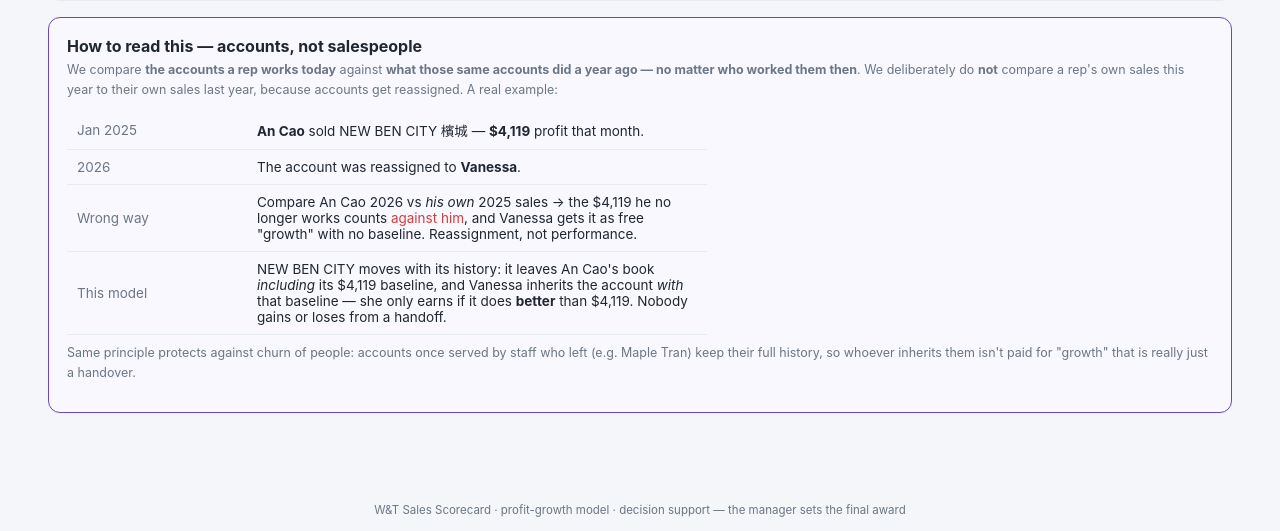
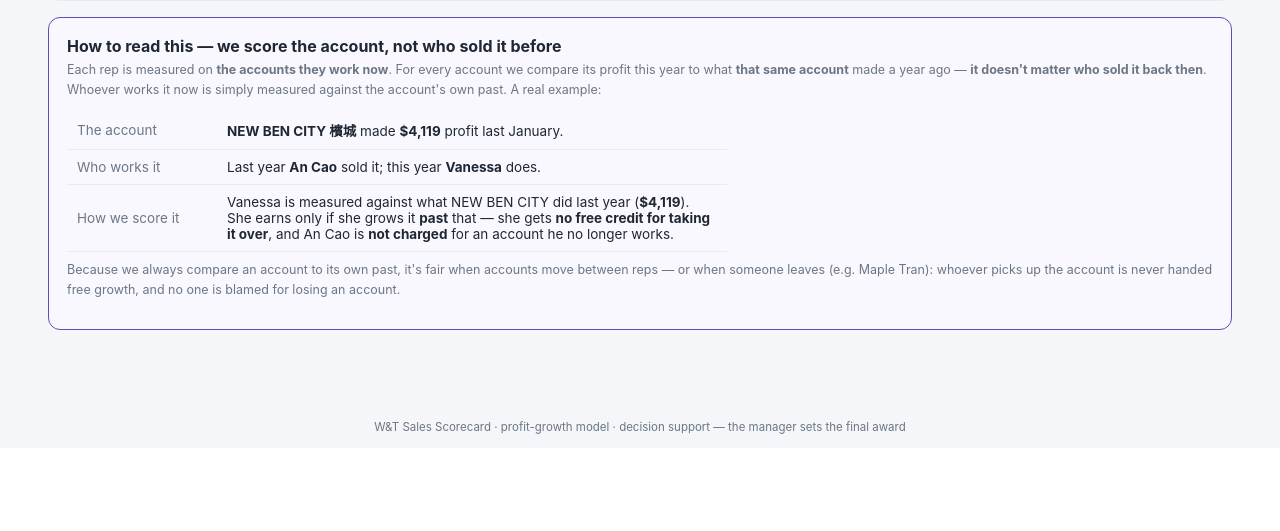
Before and after one commit to JaxonFan/wandt_sales_evaluation, a FastAPI app: template app/templates/backtest.html in a window 1280 px wide. Shown: the part 513-1044 px from the top of the page. After the commit the page ends 947 px from the top, so only its background shows below. Run offline with FastAPI, Linux system fonts and the light colour scheme; the template is opened without the code that fills it, so the values that code supplies are empty; some libraries are stand-ins or nearby versions.

Commit message:
Dashboard: rephrase the "accounts, not salespeople" card in plain language
Drop the jargon (reassignment / wrong way / handoff / phantom). New framing:
"we score the account, not who sold it before" — each rep is measured on the
accounts they work now vs what that same account did last year, no matter who
sold it then. Example reworked to a simple who-works-it / how-we-score-it view.

Co-Authored-By: Claude Opus 4.8 (1M context) <noreply@anthropic.com>

```diff
--- a/app/templates/backtest.html
+++ b/app/templates/backtest.html
@@ -88,18 +88,17 @@
 </div>
 
 <div class="card" style="border-color:#6b46c1;background:#faf8ff">
-  <h2>How to read this — accounts, not salespeople</h2>
-  <p class="hint">We compare <b>the accounts a rep works today</b> against <b>what those same accounts did a year
-    ago — no matter who worked them then</b>. We deliberately do <b>not</b> compare a rep's own sales this year to
-    their own sales last year, because accounts get reassigned. A real example:</p>
-  <table style="max-width:640px">
-    <tr><td class="mut" style="width:180px">Jan 2025</td><td><b>An Cao</b> sold NEW BEN CITY 檳城 — <b>$4,119</b> profit that month.</td></tr>
-    <tr><td class="mut">2026</td><td>The account was reassigned to <b>Vanessa</b>.</td></tr>
-    <tr><td class="mut">Wrong way</td><td>Compare An Cao 2026 vs <i>his own</i> 2025 sales → the $4,119 he no longer works counts <span class="neg">against him</span>, and Vanessa gets it as free "growth" with no baseline. Reassignment, not performance.</td></tr>
-    <tr><td class="mut">This model</td><td>NEW BEN CITY moves with its history: it leaves An Cao's book <i>including</i> its $4,119 baseline, and Vanessa inherits the account <i>with</i> that baseline — she only earns if it does <b>better</b> than $4,119. Nobody gains or loses from a handoff.</td></tr>
+  <h2>How to read this — we score the account, not who sold it before</h2>
+  <p class="hint">Each rep is measured on <b>the accounts they work now</b>. For every account we compare its
+    profit this year to what <b>that same account</b> made a year ago — <b>it doesn't matter who sold it back
+    then</b>. Whoever works it now is simply measured against the account's own past. A real example:</p>
+  <table style="max-width:660px">
+    <tr><td class="mut" style="width:150px">The account</td><td><b>NEW BEN CITY 檳城</b> made <b>$4,119</b> profit last January.</td></tr>
+    <tr><td class="mut">Who works it</td><td>Last year <b>An Cao</b> sold it; this year <b>Vanessa</b> does.</td></tr>
+    <tr><td class="mut">How we score it</td><td>Vanessa is measured against what NEW BEN CITY did last year (<b>$4,119</b>). She earns only if she grows it <b>past</b> that — she gets <b>no free credit for taking it over</b>, and An Cao is <b>not charged</b> for an account he no longer works.</td></tr>
   </table>
-  <p class="hint" style="margin-top:8px">Same principle protects against churn of people: accounts once served by
-    staff who left (e.g. Maple Tran) keep their full history, so whoever inherits them isn't paid for "growth"
-    that is really just a handover.</p>
+  <p class="hint" style="margin-top:8px">Because we always compare an account to its own past, it's fair when
+    accounts move between reps — or when someone leaves (e.g. Maple Tran): whoever picks up the account is never
+    handed free growth, and no one is blamed for losing an account.</p>
 </div>
 {% endblock %}
```
